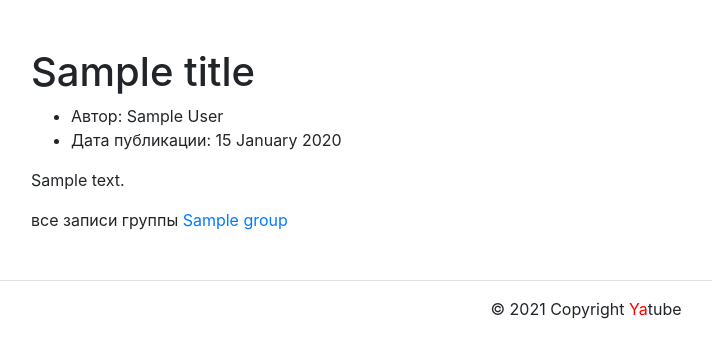
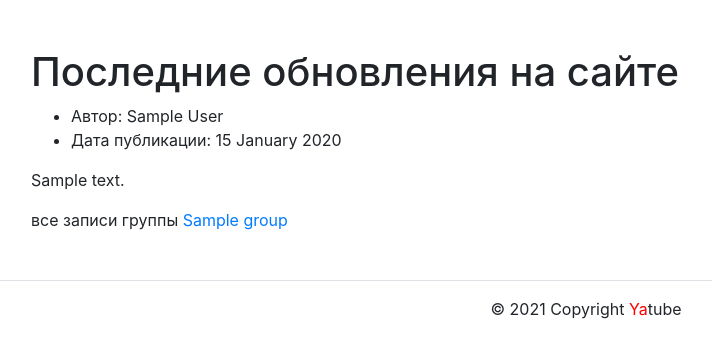
Before and after one commit to kaspeya/hw02_community, a Django app: template yatube/templates/posts/index.html in a window 1280 px wide. Shown: the part 56-414 px from the top of the page, without its empty margins (54-766 px from the left). Run offline with Django 3.2, Linux system fonts and the light colour scheme; tables that the repository leaves empty hold one stand-in row (values such as "Sample post"); the template is opened without the code that fills it: values that come from a table or form of the project are taken from there, most other values are stand-ins (such as "Sample title", 1, 10 or a date in 2020); some libraries are stand-ins or nearby versions.

Commit message:
Yatube review fix

```diff
--- a/yatube/posts/admin.py
+++ b/yatube/posts/admin.py
@@ -1,6 +1,6 @@
 from django.contrib import admin
 
-from .models import Post, Group
+from .models import Group, Post
 
 
 class PostAdmin(admin.ModelAdmin):
--- a/yatube/posts/models.py
+++ b/yatube/posts/models.py
@@ -1,5 +1,5 @@
+from django.contrib.auth import get_user_model
 from django.db import models
-from django.contrib.auth import get_user_model
 
 User = get_user_model()
 
--- a/yatube/posts/urls.py
+++ b/yatube/posts/urls.py
@@ -6,5 +6,5 @@ app_name = 'posts'
 
 urlpatterns = [
     path('', views.index, name='index'),
-    path('group/<slug>/', views.group_posts, name='group_list'),
+    path('group/<slug:slug>/', views.group_posts, name='group_list'),
 ]
--- a/yatube/templates/base.html
+++ b/yatube/templates/base.html
@@ -15,7 +15,9 @@
     <meta name="theme-color" content="#ffffff">
     <!-- Подключен файл со стандартными стилями бустрап -->
     <link rel="stylesheet" href="/static/css/bootstrap.min.css">
-    <title>{{ title }}</title>
+    {% block title %}
+      Заголовок
+    {% endblock %}
   </head>
   <body>
     <header>
--- a/yatube/templates/includes/footer.html
+++ b/yatube/templates/includes/footer.html
@@ -1,6 +1,7 @@
 {% load static %}
+{% now "Y" as current_year %}
 
 <footer class="border-top text-center py-3">
   <!-- тег span используется для добавления нужных стилей отдельным участкам текста -->
-  <p>© 2021 Copyright <span style="color:red">Ya</span>tube</p>
+  <p>© {{ current_year }} Copyright <span style="color:red">Ya</span>tube</p>
 </footer>
--- a/yatube/templates/posts/index.html
+++ b/yatube/templates/posts/index.html
@@ -1,7 +1,11 @@
 {% extends 'base.html' %}
 
+{% block title %}
+ <title>Последние обновления на сайте</title>
+{% endblock %}
+
 {% block content %}
-<h1>{{ title}}</h1>
+  <h1>Последние обновления на сайте</h1>
   {% for post in posts %}
     <ul>
       <li>
--- a/yatube/yatube/urls.py
+++ b/yatube/yatube/urls.py
@@ -20,6 +20,5 @@ from django.urls import include, path
 urlpatterns = [
     # импорт правил из приложения posts
     path('', include('posts.urls', namespace='posts')),
-    path('group/<slug>/', include('posts.urls', namespace='group')),
     path('admin/', admin.site.urls),
 ]
```
Also changed, not shown: yatube/posts/views.py (+5 -4 lines), yatube/templates/posts/group_list.html (+6 -2 lines), yatube/posts/migrations/0001_initial.py, yatube/posts/migrations/0002_auto_20211208_0031.py, yatube/posts/migrations/0004_auto_20211209_0008.py, yatube/posts/migrations/0005_auto_20211209_0312.py.
